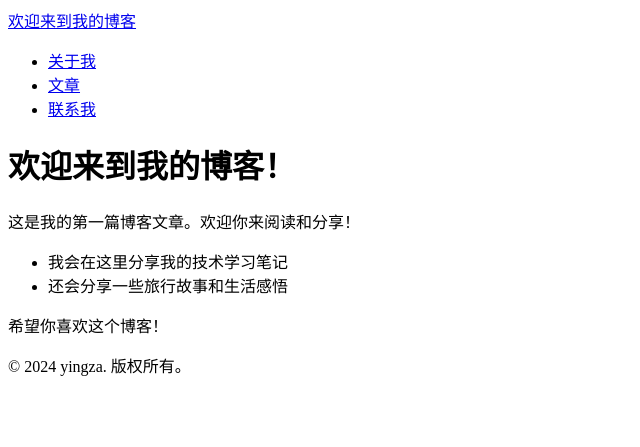
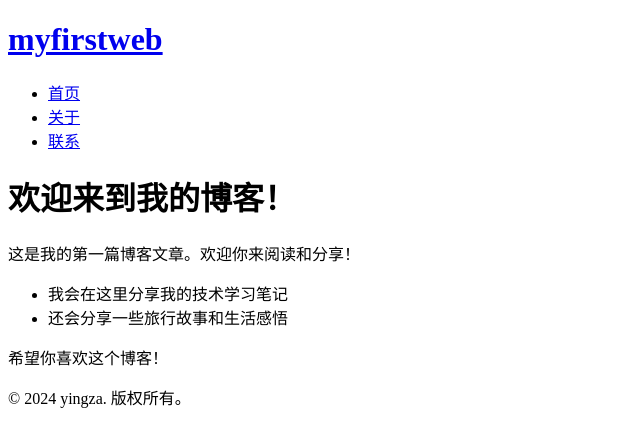
Before and after one commit to yingza-l/skills-github-pages, a Jekyll site: the page built from index.md, in a window 1280 px wide. Shown: the top 447 px of the page, without its empty margins (0-640 px from the left). Built offline with Jekyll 4.4.1, drawn with Linux system fonts in a browser that asks for light colours.

Commit message:
Update header.html

```diff
--- a/_includes/header.html
+++ b/_includes/header.html
@@ -1,12 +1,14 @@
 <header>
-    <div class="logo">
-        <a href="/">欢迎来到我的博客</a>
-    </div>
+  <div class="container">
+    <h1 class="logo">
+      <a href="{{ site.baseurl | append: '/' }}">{{ site.title }}</a>
+    </h1>
     <nav>
-        <ul>
-            <li><a href="/about">关于我</a></li>
-            <li><a href="/articles">文章</a></li>
-            <li><a href="/contact">联系我</a></li>
-        </ul>
+      <ul>
+        <li><a href="{{ site.baseurl | append: '/' }}">首页</a></li>
+        <li><a href="{{ site.baseurl | append: '/about' }}">关于</a></li> <!-- 关于页 -->
+        <li><a href="{{ site.baseurl | append: '/contact' }}">联系</a></li> <!-- 联系页 -->
+      </ul>
     </nav>
+  </div>
 </header>
```
